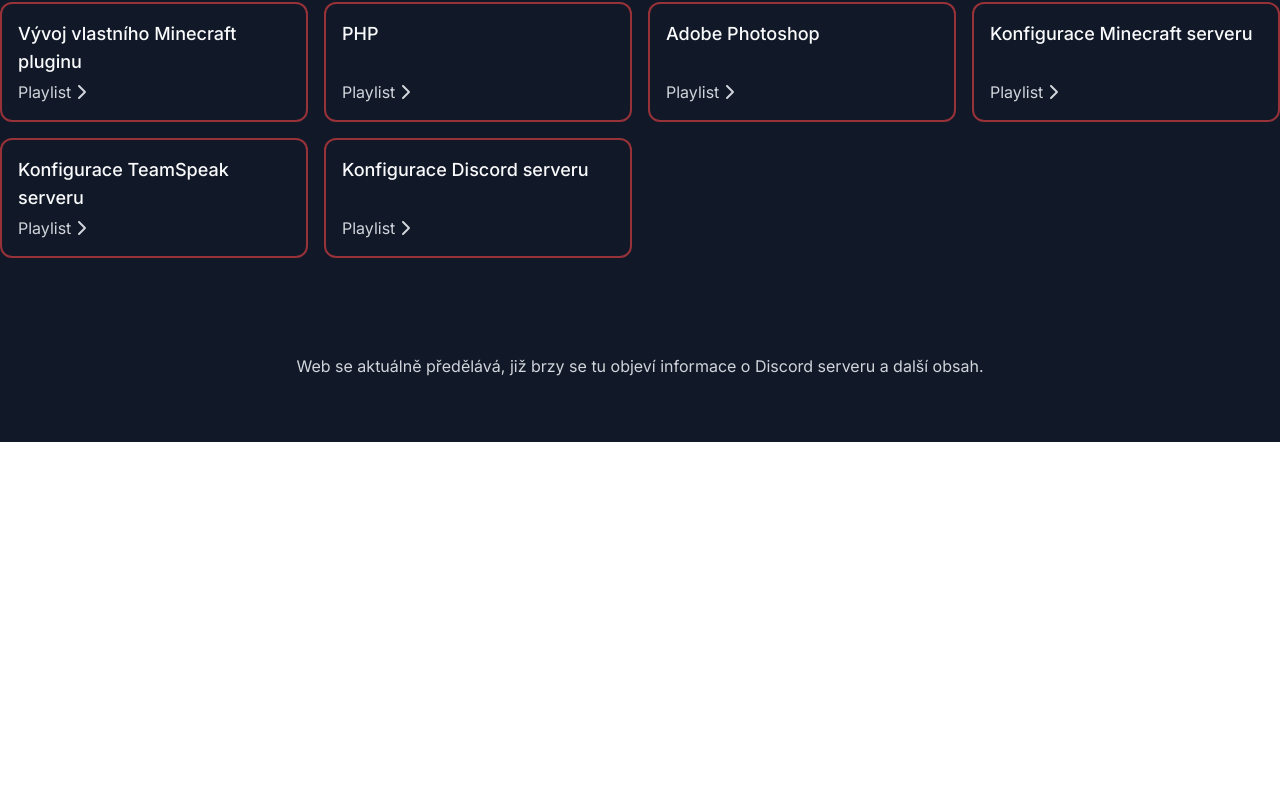
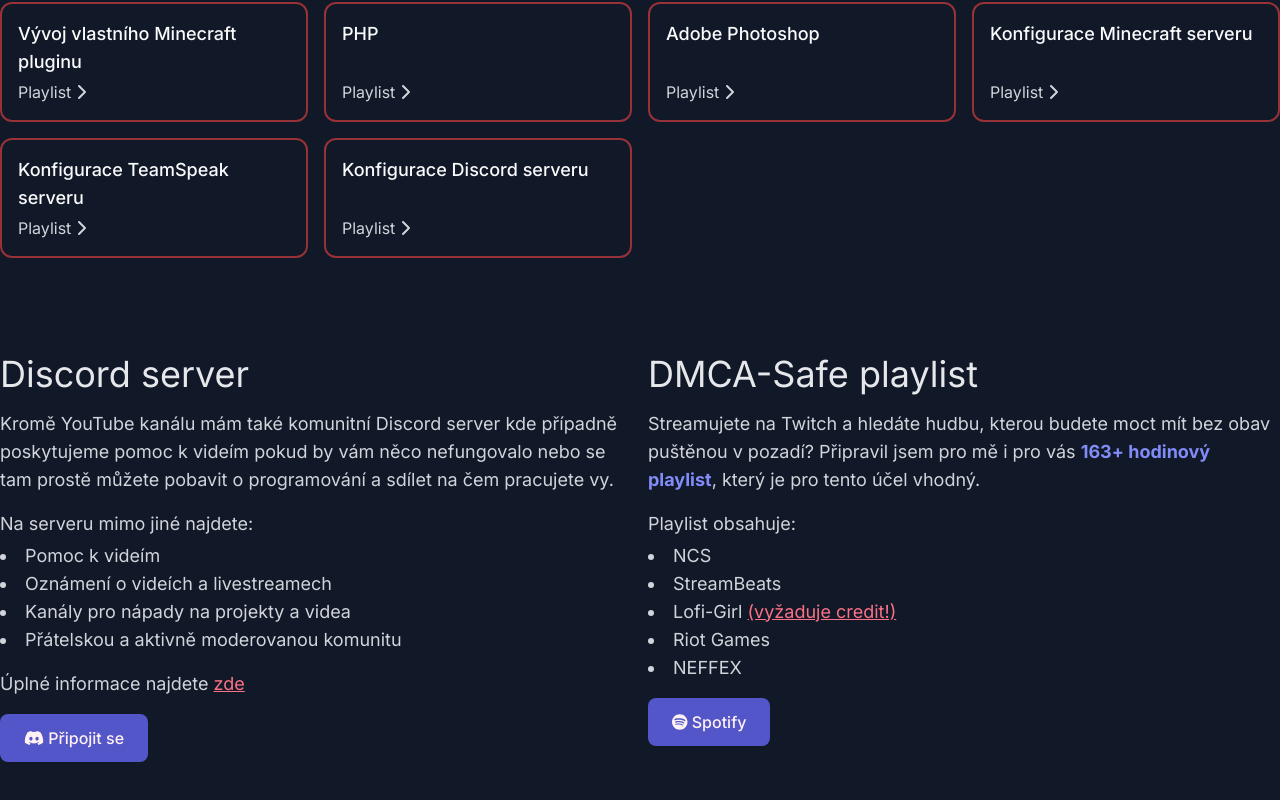
Before and after one commit to hynekfisera/arfi, a Next.js app: page / in a window 1280 px wide. Shown: the part 889-1689 px from the top of the page. Before the commit the page ends 1331 px from the top, so only its background shows below. Built offline with nearby package versions, Linux system fonts and the light colour scheme; grey boxes are pictures that could not be loaded.

Commit message:
Add Discord server & playlist info

```diff
--- a/components/Header.tsx
+++ b/components/Header.tsx
@@ -14,7 +14,7 @@
         <div className="h-10 w-10 sm:h-12 sm:w-12">
           <Link href="/">
             <a className="hover:opacity-90 transition duration-200">
-              <Image src={ArfiLogo} alt="Arfi logo" layout="responsive" />
+              <Image src={ArfiLogo} alt="Arfi logo" layout="responsive" priority={true} />
             </a>
           </Link>
         </div>
--- a/pages/index.tsx
+++ b/pages/index.tsx
@@ -1,6 +1,8 @@
 import type { NextPage } from "next";
 import { FontAwesomeIcon } from "@fortawesome/react-fontawesome";
 import { faChevronRight } from "@fortawesome/free-solid-svg-icons";
+import Link from "next/link";
+import { faDiscord, faSpotify } from "@fortawesome/free-brands-svg-icons";
 
 const temata: Array<{ nazev: string; typ: "video" | "serie"; odkaz: string }> = [
   {
@@ -93,8 +95,59 @@
         </div>
       </section>
       <section className="bg-gray-900">
-        <div className="max-w-screen-xl mx-auto py-16 px-4 xl:px-0">
-          <p className="text-gray-300 text-center">Web se aktuálně předělává, již brzy se tu objeví informace o Discord serveru a další obsah.</p>
+        <div className="max-w-screen-xl mx-auto py-16 px-4 xl:px-0 grid gap-4 md:grid-cols-2">
+          <div id="discord" className="flex flex-col gap-4">
+            <h2 className="text-3xl md:text-4xl text-gray-200">Discord server</h2>
+            <p className="sm:text-lg text-gray-300">Kromě YouTube kanálu mám také komunitní Discord server kde případně poskytujeme pomoc k videím pokud by vám něco nefungovalo nebo se tam prostě můžete pobavit o programování a sdílet na čem pracujete vy.</p>
+            <p className="sm:text-lg text-gray-300">Na serveru mimo jiné najdete:</p>
+            <ul className="-mt-3 list-disc list-inside sm:text-lg text-gray-300">
+              <li>Pomoc k videím</li>
+              <li>Oznámení o videích a livestreamech</li>
+              <li>Kanály pro nápady na projekty a videa</li>
+              <li>Přátelskou a aktivně moderovanou komunitu</li>
+            </ul>
+            <p className="sm:text-lg text-gray-300">
+              Úplné informace najdete{" "}
+              <Link href="/informace">
+                <a className="text-rose-400 underline">zde</a>
+              </Link>
+            </p>
+            <a className="btn btn-cta mr-auto" href="https://discord.gg/2Fs4pkpCcG" target="_blank" rel="noreferrer noopener">
+              <FontAwesomeIcon icon={faDiscord} /> Připojit se
+            </a>
+          </div>
+          <div id="playlist" className="flex flex-col gap-4">
+            <h2 className="text-3xl md:text-4xl text-gray-200">DMCA-Safe playlist</h2>
+            <p className="sm:text-lg text-gray-300">
+              Streamujete na Twitch a hledáte hudbu, kterou budete moct mít bez obav puštěnou v pozadí? Připravil jsem pro mě i pro vás <strong className="text-indigo-400">163+ hodinový playlist</strong>, který je pro tento účel vhodný.
+            </p>
+            <p className="sm:text-lg text-gray-300">Playlist obsahuje:</p>
+            <ul className="-mt-3 list-disc list-inside sm:text-lg text-gray-300">
+              <li>NCS</li>
+              <li>StreamBeats</li>
+              <li>
+                Lofi-Girl{" "}
+                <a className="text-rose-400 underline" href="https://lofigirl.com/pages/use-the-music" target="_blank" rel="noreferrer noopener">
+                  (vyžaduje credit!)
+                </a>
+              </li>
+              <li>Riot Games</li>
+              <li>NEFFEX</li>
+            </ul>
+            <a className="btn btn-cta mr-auto" href="https://open.spotify.com/playlist/5TUfJmnXNJIY8x97niQ4xJ?si=61c1e739a2414fe4" target="_blank" rel="noreferrer noopener">
+              <FontAwesomeIcon icon={faSpotify} /> Spotify
+            </a>
+            <iframe
+              style={{ borderRadius: "12px" }}
+              src="https://open.spotify.com/embed/playlist/5TUfJmnXNJIY8x97niQ4xJ?utm_source=generator&theme=0"
+              width="100%"
+              height="80"
+              frameBorder="0"
+              allowFullScreen={undefined}
+              allow="autoplay; clipboard-write; encrypted-media; fullscreen; picture-in-picture"
+              loading="lazy"
+            ></iframe>
+          </div>
         </div>
       </section>
     </main>
```
Also changed, not shown: content/pravidla.md (+10 -0 lines).
